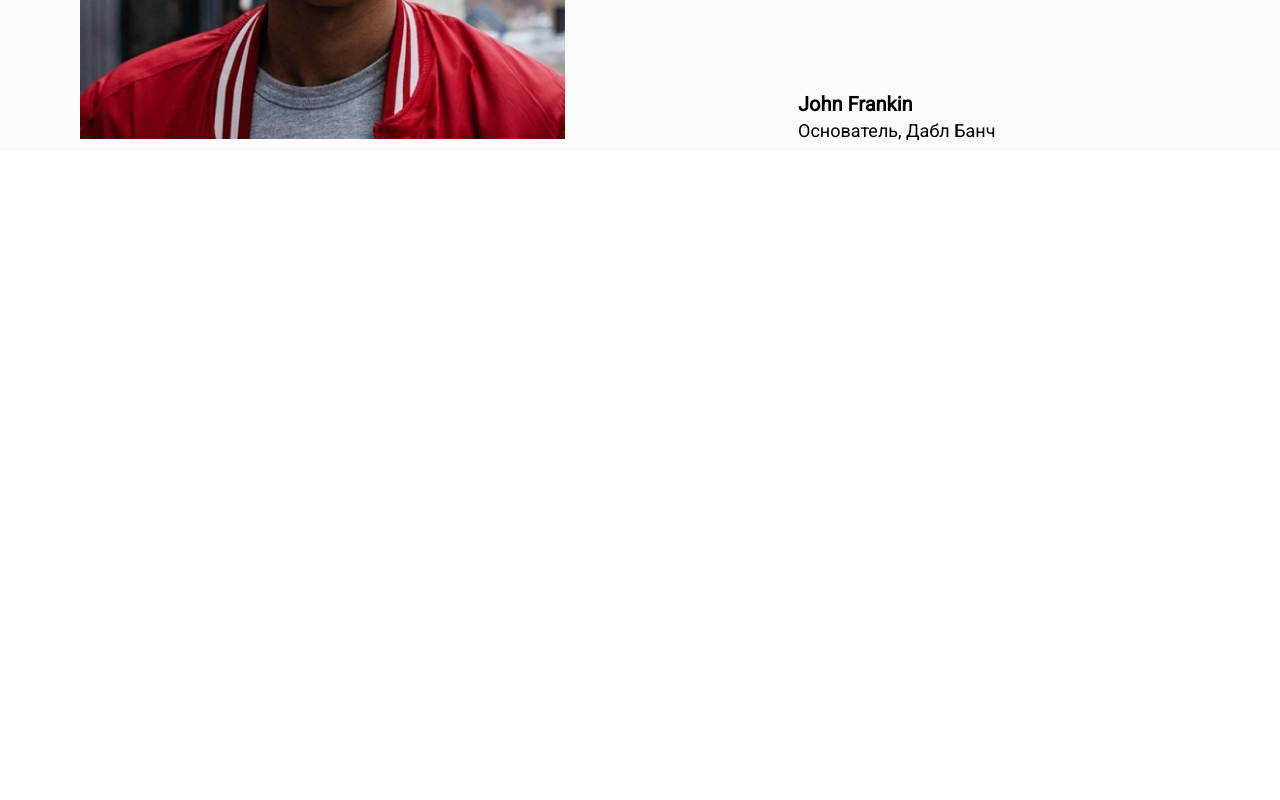
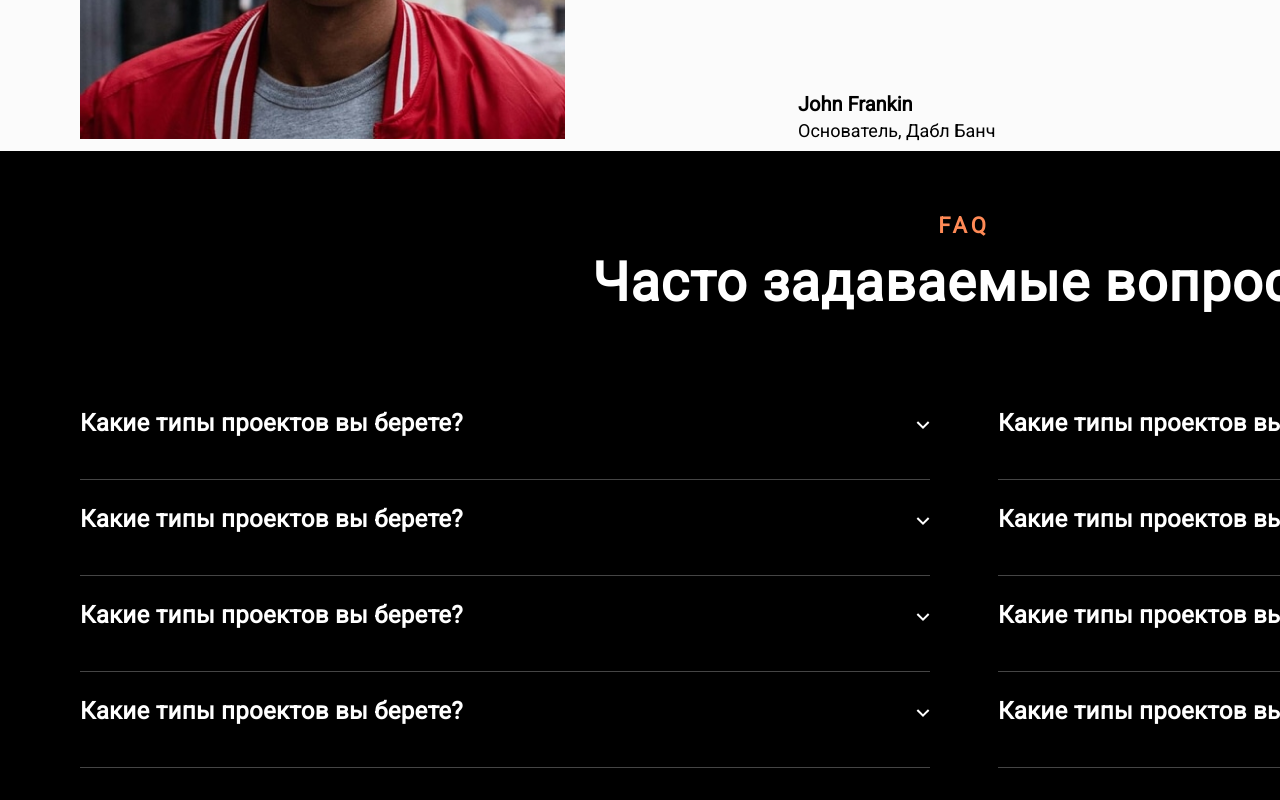
Before and after one commit to Roman4egs1994/ReactMassage, a React (Create React App) app: page / in a window 1280 px wide. Shown: the part 6400-7200 px from the top of the page. Before the commit the page ends 6551 px from the top, so only its background shows below. Built offline with nearby package versions, Linux system fonts and the light colour scheme.

Commit message:
added FAQ

```diff
--- a/src/App.css
+++ b/src/App.css
@@ -791,3 +791,65 @@ body , html, h1, h2, h3, h4, h5, h6 , p, ul, img, div {
     padding: 0px 13px;
     background-color: #000000;
 }
+
+.FAQ {
+    padding: auto;
+    background-color: var(--background-dark-part);
+    padding: 4em 2em 0.5em 5em;
+}
+
+.FAQ_header {
+    display: flex;
+    justify-content: center;
+}
+
+.FAQ_header_name {
+    font-style: normal;
+    font-weight: 700;
+    font-size: 22px;
+    line-height: 22px;
+    letter-spacing: 4px;
+    color: #FF8A56;
+}
+
+.FAQ_header_discription {
+    padding: 1em 0em 0em 0em ;
+}
+
+.FAQ_header_discr {
+    font-style: normal;
+    font-weight: 700;
+    font-size: 54px;
+    line-height: 59px;
+    letter-spacing: 1px;
+    color: #FFFFFF;
+    text-align: center;
+}
+
+.questions {
+    display: flex;
+    justify-content: space-between;
+    padding: 6em 0em 0em 0em;
+}
+
+.question_stick {
+    padding: 0em 0em 1.5em 0em;
+    width: 850px;
+    cursor: pointer;
+}
+.question_flex{
+    display: flex;
+    justify-content: space-between;
+    align-items:center;
+    padding: 0em 0em 2.5em 0em;
+    border-bottom: 1px solid rgba(229, 229, 229, 0.3);
+}
+
+.asked {
+    font-style: normal;
+    font-weight: 700;
+    font-size: 24px;
+    line-height: 31px;
+    letter-spacing: 0.3px;
+    color: #FFFFFF;
+}
--- a/src/App.js
+++ b/src/App.js
@@ -17,6 +17,7 @@ import mePhotoFree from '../src/images/me_photoFree.png';
 import arrov from '../src/images/arrov.svg';
 import review from '../src/images/review.png';
 import quotes from '../src/images/quotes.svg';
+import arrowdown from '../src/images/arrowdown.svg';
 import './App.css';
 import { useTimer, deadline } from './scriptTimer.js';
 
@@ -598,6 +599,109 @@ function App() {
                 </div>
             </div>
         </div>
+        <div className='FAQ'>
+            <div className='FAQ_header'>
+                <p className='FAQ_header_name'>FAQ</p>
+            </div>
+            <div className='FAQ_header_discription'>
+                <p className='FAQ_header_discr'>Часто задаваемые вопросы</p>
+            </div>
+
+            <div className='questions'>
+                <div className='question_left'>
+
+                   <div className='question_stick'>
+                        <div className='question_flex'>
+                            <div className='question_asked'>
+                                <p className='asked'>Какие типы проектов вы берете?</p>
+                            </div>
+                            <div className='arrov_down_img'>
+                                <img className='down_img' src={arrowdown} alt=''/>
+                            </div>
+                        </div>
+                    </div>
+
+                    <div className='question_stick'>
+                        <div className='question_flex'>
+                            <div className='question_asked'>
+                                <p className='asked'>Какие типы проектов вы берете?</p>
+                            </div>
+                            <div className='arrov_down_img'>
+                                <img className='down_img' src={arrowdown} alt=''/>
+                            </div>
+                        </div>
+                    </div>
+
+                    <div className='question_stick'>
+                        <div className='question_flex'>
+                            <div className='question_asked'>
+                                <p className='asked'>Какие типы проектов вы берете?</p>
+                            </div>
+                            <div className='arrov_down_img'>
+                                <img className='down_img' src={arrowdown} alt=''/>
+                            </div>
+                        </div>
+                    </div>
+
+                    <div className='question_stick'>
+                        <div className='question_flex'>
+                            <div className='question_asked'>
+                                <p className='asked'>Какие типы проектов вы берете?</p>
+                            </div>
+                            <div className='arrov_down_img'>
+                                <img className='down_img' src={arrowdown} alt=''/>
+                            </div>
+                        </div>
+                    </div>
+                </div>
+                <div className='question_right'>
+
+                <div className='question_stick'>
+                        <div className='question_flex'>
+                            <div className='question_asked'>
+                                <p className='asked'>Какие типы проектов вы берете?</p>
+                            </div>
+                            <div className='arrov_down_img'>
+                                <img className='down_img' src={arrowdown} alt=''/>
+                            </div>
+                        </div>
+                    </div>
+
+                    <div className='question_stick'>
+                        <div className='question_flex'>
+                            <div className='question_asked'>
+                                <p className='asked'>Какие типы проектов вы берете?</p>
+                            </div>
+                            <div className='arrov_down_img'>
+                                <img className='down_img' src={arrowdown} alt=''/>
+                            </div>
+                        </div>
+                    </div>
+
+                    <div className='question_stick'>
+                        <div className='question_flex'>
+                            <div className='question_asked'>
+                                <p className='asked'>Какие типы проектов вы берете?</p>
+                            </div>
+                            <div className='arrov_down_img'>
+                                <img className='down_img' src={arrowdown} alt=''/>
+                            </div>
+                        </div>
+                    </div>
+
+                    <div className='question_stick'>
+                        <div className='question_flex'>
+                            <div className='question_asked'>
+                                <p className='asked'>Какие типы проектов вы берете?</p>
+                            </div>
+                            <div className='arrov_down_img'>
+                                <img className='down_img' src={arrowdown} alt=''/>
+                            </div>
+                        </div>
+                    </div>
+                </div>
+            </div>
+        </div>
   </div>
   );
 }
```
Also changed, not shown: src/images/arrowdown.svg (added).
